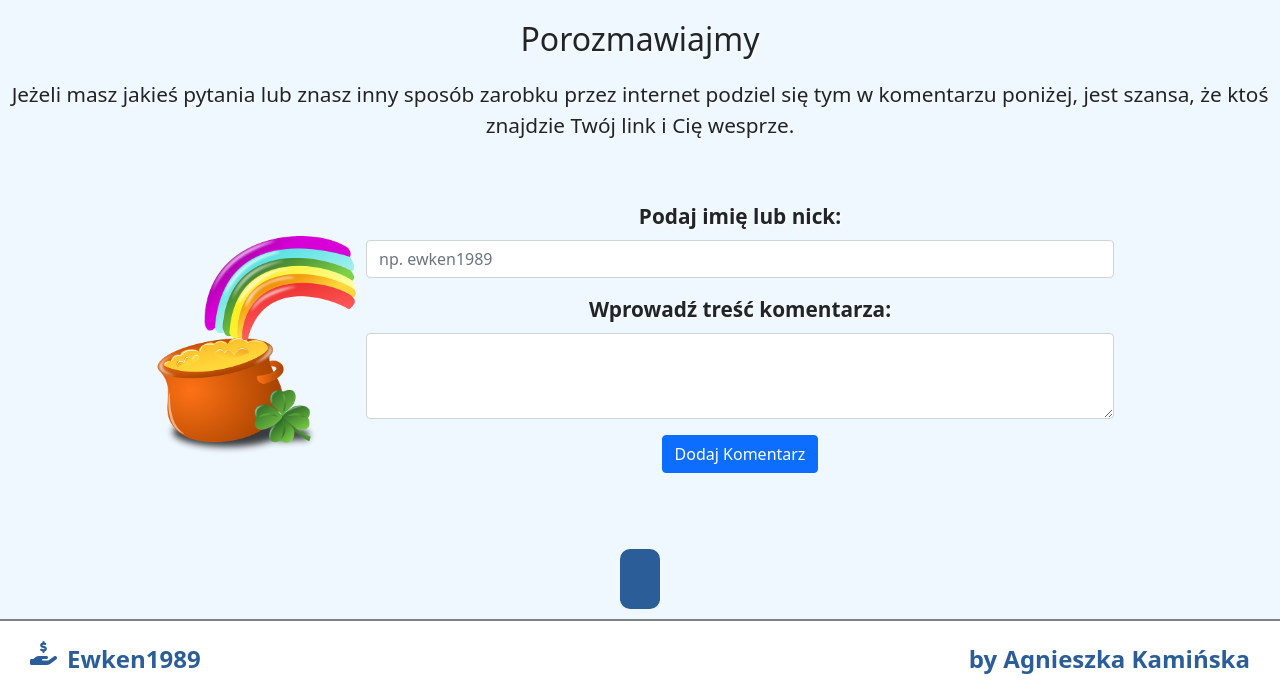
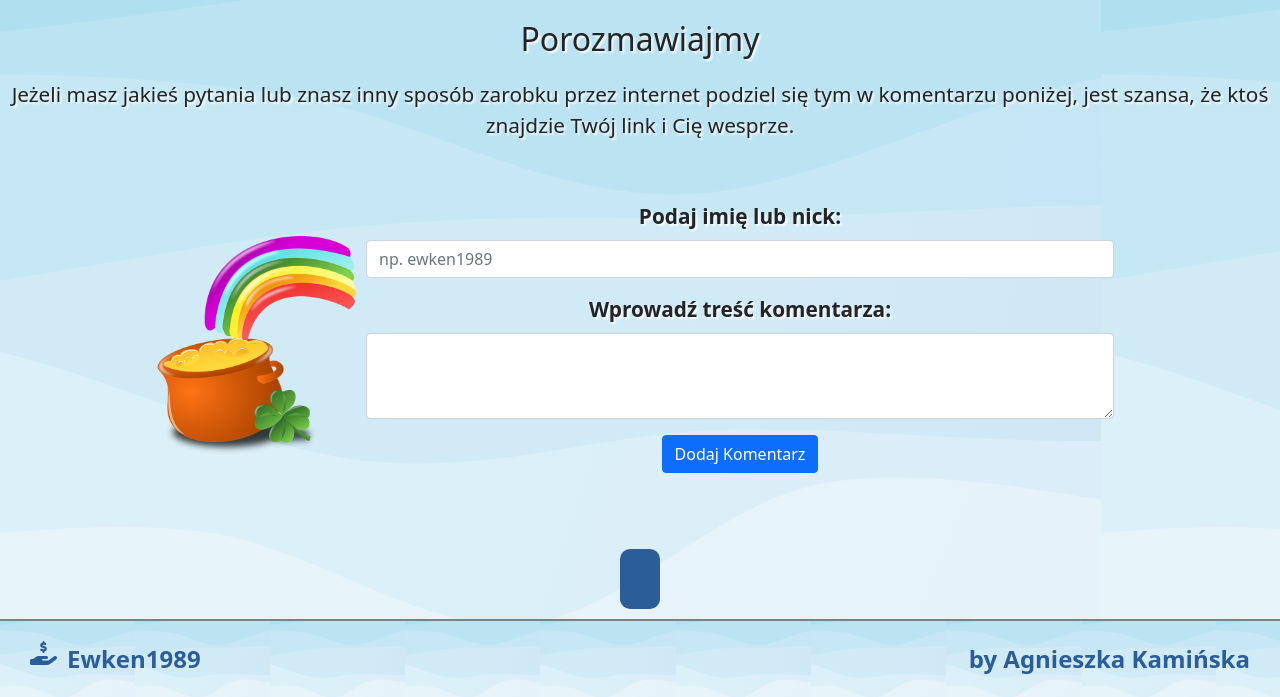
Before and after one commit to ewken1989/zarobek, a website built with webpack: page index.html in a window 1280 px wide. Shown: the part 924-1621 px from the top of the page. Built offline with nearby package versions, Linux system fonts and the light colour scheme; some packages are replaced by stand-ins of ours; no server answers; the database is empty.

Commit message:
add backround svg

```diff
--- a/style/footer.css
+++ b/style/footer.css
@@ -1,4 +1,5 @@
 footer{
+    background: url("../images/background.svg");
     display: flex;
     justify-content: space-between;
     align-items: center;
--- a/style/main.css
+++ b/style/main.css
@@ -34,7 +34,7 @@ main blockquote{
 
 /* Komentarze */
 .main__bottom{
-    background-color: #F0F8FF;
+    background: url("../images/background.svg");
     text-align: center;
     display: flex;
     flex-direction: column;
```
Also changed, not shown: images/background.svg (added).
